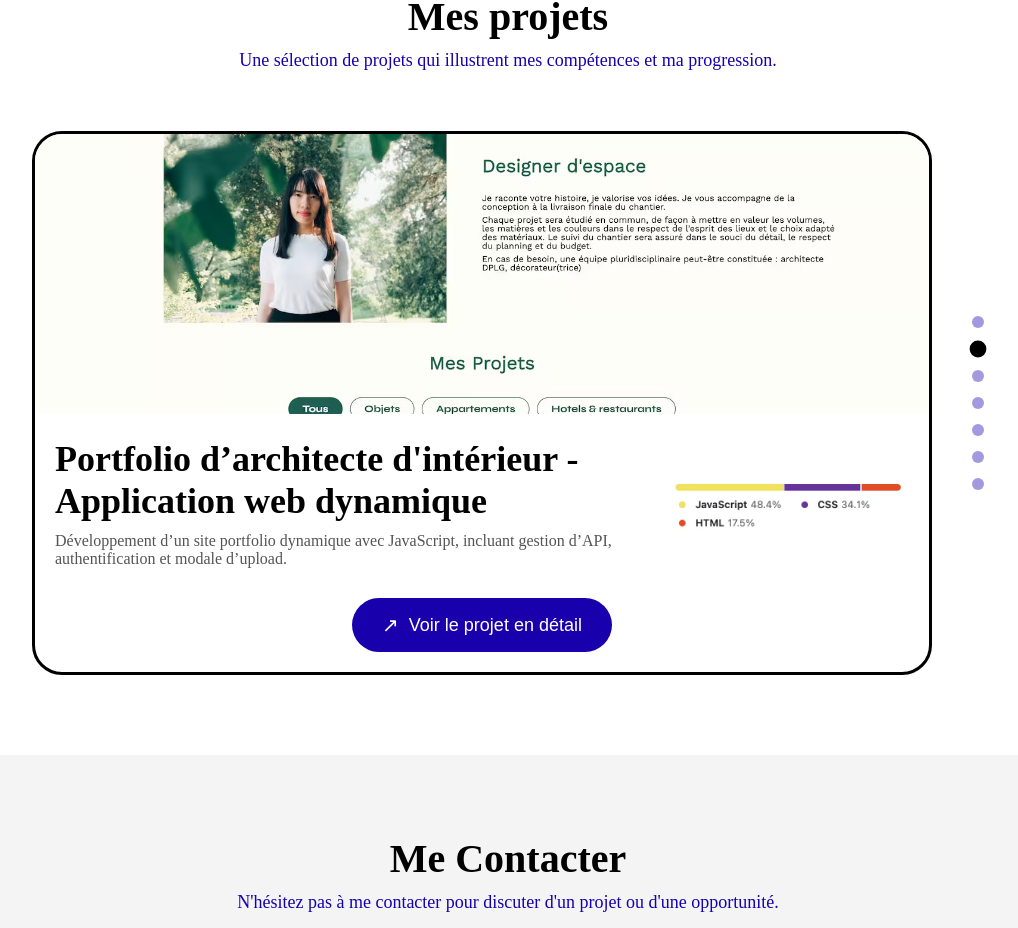
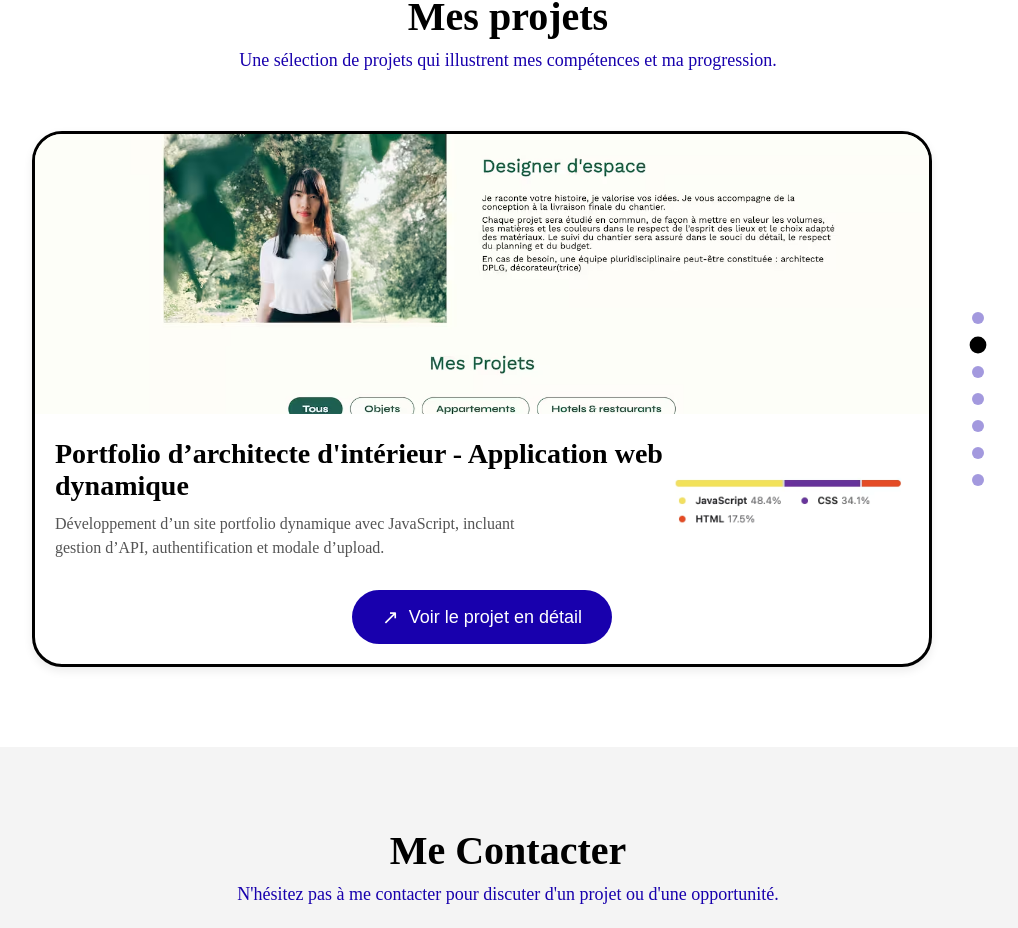
Before and after one commit to J1nu-Lo3/jldevweb, a React (Vite) app: page / in a window 1280 px wide. Shown: the part 3937-4865 px from the top of the page, without its empty margins (132-1150 px from the left). Built offline with nearby package versions, Linux system fonts and the light colour scheme.

Commit message:
leger modif

```diff
--- a/src/components/Projects/projectcard.scss
+++ b/src/components/Projects/projectcard.scss
@@ -6,6 +6,13 @@
   background: #fff;
   display: flex;
   flex-direction: column;
+  transition: all 0.3s ease;
+  box-shadow: 0 4px 10px rgba(0, 0, 0, 0.08);
+
+  &:hover {
+    transform: translateY(-6px);
+    box-shadow: 0 20px 40px rgba(0, 0, 0, 0.15);
+  }
 
   &__cover img {
     width: 100%;
@@ -24,12 +31,15 @@
     text-align: left;
 
     h3 {
-      font-size: 36px;
+      font-size: 28px;
       margin-bottom: 10px;
+      font-weight: 600;
     }
 
     p {
       color: #545454;
+      line-height: 1.5;
+      max-width: 500px;
     }
   }
 
@@ -53,7 +63,7 @@
     transition: 0.25s ease;
 
     &:hover {
-      transform: scale(1.05);
+      transform: translateY(-2px) scale(1.03);
       box-shadow: 0 10px 25px rgba(0, 0, 0, 0.2);
     }
   }
--- a/src/components/Projects/projectsmodal.scss
+++ b/src/components/Projects/projectsmodal.scss
@@ -20,6 +20,18 @@
 
   &__image {
     position: relative;
+
+    &::after {
+      content: '';
+      position: absolute;
+      inset: 0;
+      background: linear-gradient(
+        to bottom,
+        rgba(0, 0, 0, 0) 70%,
+        rgba(0, 0, 0, 0.5)
+      );
+      pointer-events: none;
+    }
 
     img {
       width: 100%;
@@ -103,6 +115,11 @@
     width: 40px;
     height: 40px;
     margin-right: 20px;
+    transition: transform 0.2s ease;
+
+    &:hover {
+      transform: scale(1.15);
+    }
   }
 
   &__github {
--- a/src/components/Skills/SkillsSlider.jsx
+++ b/src/components/Skills/SkillsSlider.jsx
@@ -86,7 +86,7 @@ export default function SkillsSlider() {
           <div className="skills__item" key={index}>
             <img
               src={theme === 'dark' ? skill.iconDark : skill.iconLight}
-              alt={skill.name}
+              alt={`${skill.name} logo`}
             />
             <span className="skills__label">{skill.name}</span>
           </div>
```
